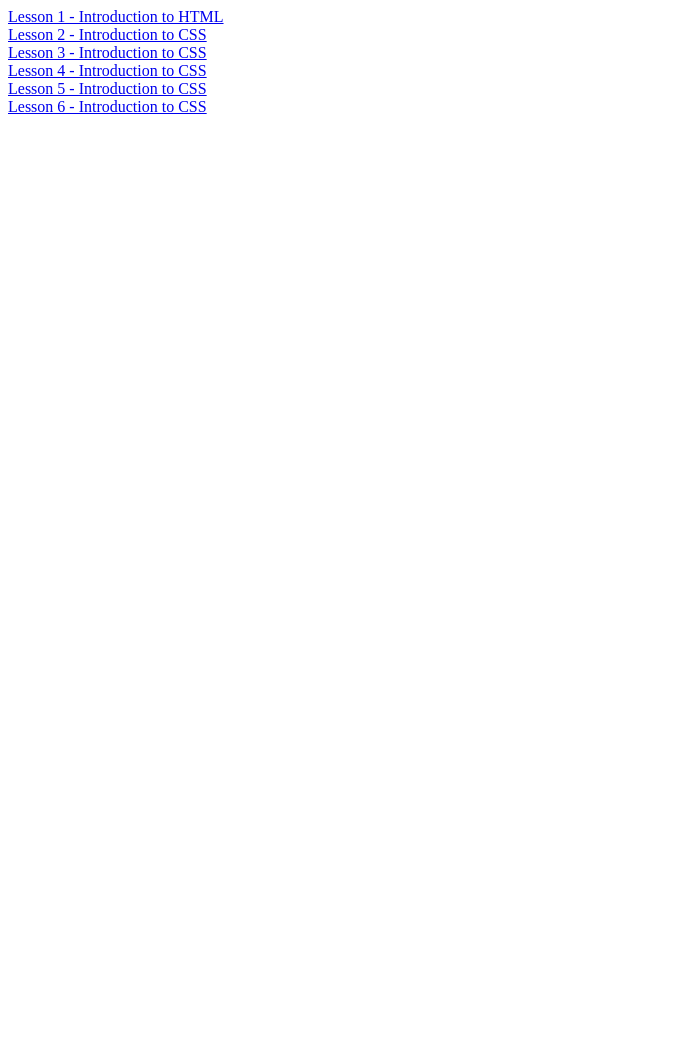
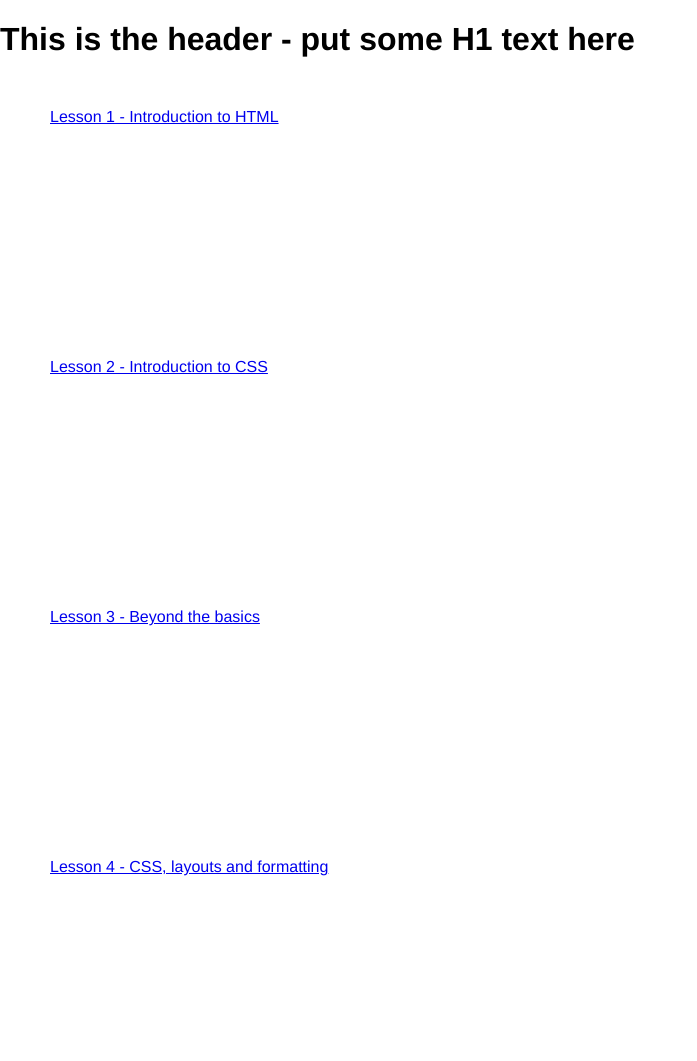
Before and after one commit to c1are/codebar-version-control-tutorial-1, a plain HTML site: page index.html in a window 1280 px wide. Shown: the top 1061 px of the page, without its empty margins (0-697 px from the left). Before the commit the page ends 800 px from the top, so only its background shows below. Drawn offline with Linux system fonts and the light colour scheme.

Commit message:
start of styling lesson container divs

```diff
--- a/index.html
+++ b/index.html
@@ -5,13 +5,29 @@
 		<title>The funky stuff i've been learning at Codebar Brighton</title>
 	</head>
 	<body>
-
-	<a href='HTML tutorial 1/index.html'>Lesson 1 - Introduction to HTML </a></br>
-	<a href='HTML tutorial 2/index.html'>Lesson 2 - Introduction to CSS </a></br>
-	<a href='HTML lesson 3/example.html'>Lesson 3 - Introduction to CSS </a></br>
-	<a href='HTML lesson 4/index.html'>Lesson 4 - Introduction to CSS </a></br>
-	<a href='HTML tutorial 5/index.html'>Lesson 5 - Introduction to CSS </a></br>
-	<a href='HTML tutorial 6/index.html'>Lesson 6 - Introduction to CSS </a></br>
+		<header>
+		<h1>This is the header - put some H1 text here</h1>
+		</header>
+	<div class="lesson-container">
+		<div class="lesson1">
+			<a href='HTML tutorial 1/index.html'>Lesson 1 - Introduction to HTML</a></br>
+		</div>
+	</div>
+	<div class="lesson-container">
+	<a href='HTML tutorial 2/index.html'>Lesson 2 - Introduction to CSS</a></br>
+	</div>
+	<div class="lesson-container">
+	<a href='HTML lesson 3/example.html'>Lesson 3 - Beyond the basics</a></br>
+	</div>
+	<div class="lesson-container">
+	<a href='HTML lesson 4/index.html'>Lesson 4 - CSS, layouts and formatting</a></br>
+	</div>
+	<div class="lesson-container">
+	<a href='HTML tutorial 5/index.html'>Lesson 5 - Dive into HTML5 &amp; CSS3</a></br>
+	</div>
+	<div class="lesson-container">
+	<a href='HTML tutorial 6/index.html'>Lesson 6 - Advanced HTML5</a></br>
+	</div>
 
 
 	</body>
--- a/style.css
+++ b/style.css
@@ -0,0 +1,13 @@
+body {
+      padding: 0;
+      margin: 0;
+      font-family: Helvetica, Arial, sans-serif;
+  }
+
+.lesson-container {
+	height: 200px;
+	margin: 50px;
+	}
+ .lesson1 {
+ 	background-color: #eaf9f5#;
+ }
```
